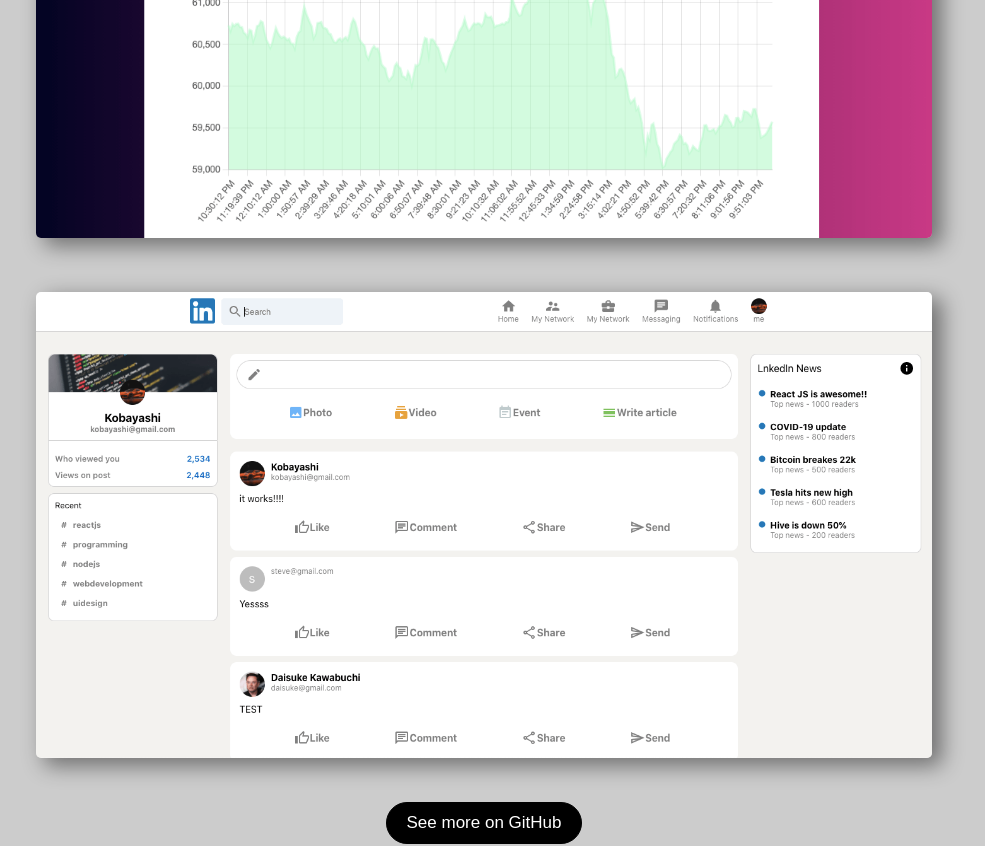
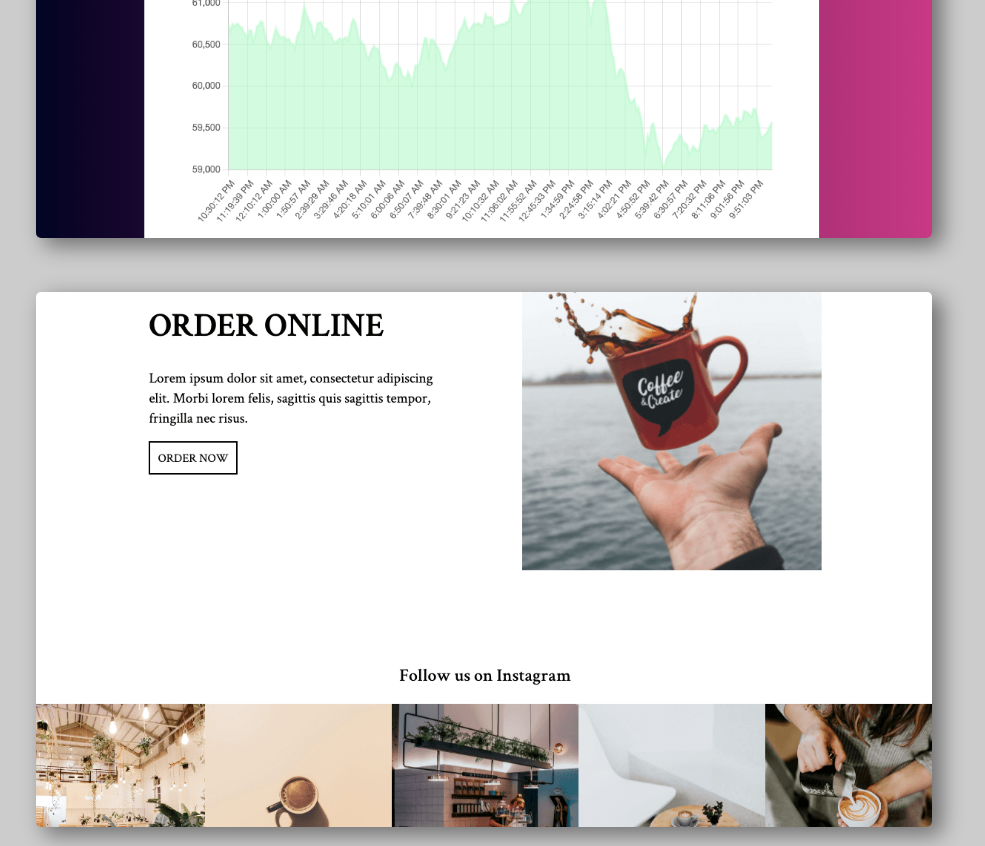
Before and after one commit to daisuke359/portfolio, a React (Create React App) app: page / in a window 1280 px wide. Shown: the part 1780-2626 px from the top of the page, without its empty margins (156-1141 px from the left). Built offline with nearby package versions, Linux system fonts and the light colour scheme.

Commit message:
add new project

```diff
--- a/src/components/work/Work.jsx
+++ b/src/components/work/Work.jsx
@@ -133,6 +133,36 @@
                     </WorkItem>
 
                     <WorkItem data-aos="fade-up">
+                        <AppImg className="app-img" src="/cafe.png" alt="" />
+                        <div className="overlay">
+                            <div className="overlay-wrapper">
+                                <div className="overlay-main">
+                                    <h3 className="overlay-title">Cafe Website</h3>
+                                    <p className="overlay-desc">This is a website for a cafe that I made up. It is fully responsive using media query and flexbox.</p>
+                                </div>
+
+                            <div className="overlay-skill">
+                                <h4 className="overlay-skill-title">Technology Used</h4>
+                                <ul className="app-skills">
+                                    <li className="app-skill">HTML 5</li>
+                                    <li className="app-skill">CSS 3</li>
+                                    <li className="app-skill">JAVASCRIPT</li>
+                                    <li className="app-skill">FLEXBOX</li>
+                                    <li className="app-skill">MEDIA QUERY</li>
+                                    <li className="app-skill">RESPONSIVE DESIGN</li>
+                                </ul>
+                            </div>
+                            <div className="overlay-btns">
+                                <a href="https://github.com/daisuke359/cafe-landing" target="_blank" rel="noreferrer" ><button className="app-btn">See the code</button></a>
+                                <a href="https://cafe-landing.netlify.app" target="_blank" rel="noreferrer" ><button className="app-btn">Visit the site</button></a>
+                            </div>
+
+                            </div>
+                        </div>
+
+                    </WorkItem>
+
+                    <WorkItem data-aos="fade-up">
                         <AppImg className="app-img" src="/linkein_clone.png" alt="" />
                         <div className="overlay">
                             <div className="overlay-wrapper">
```
Also changed, not shown: public/cafe.png (added).
